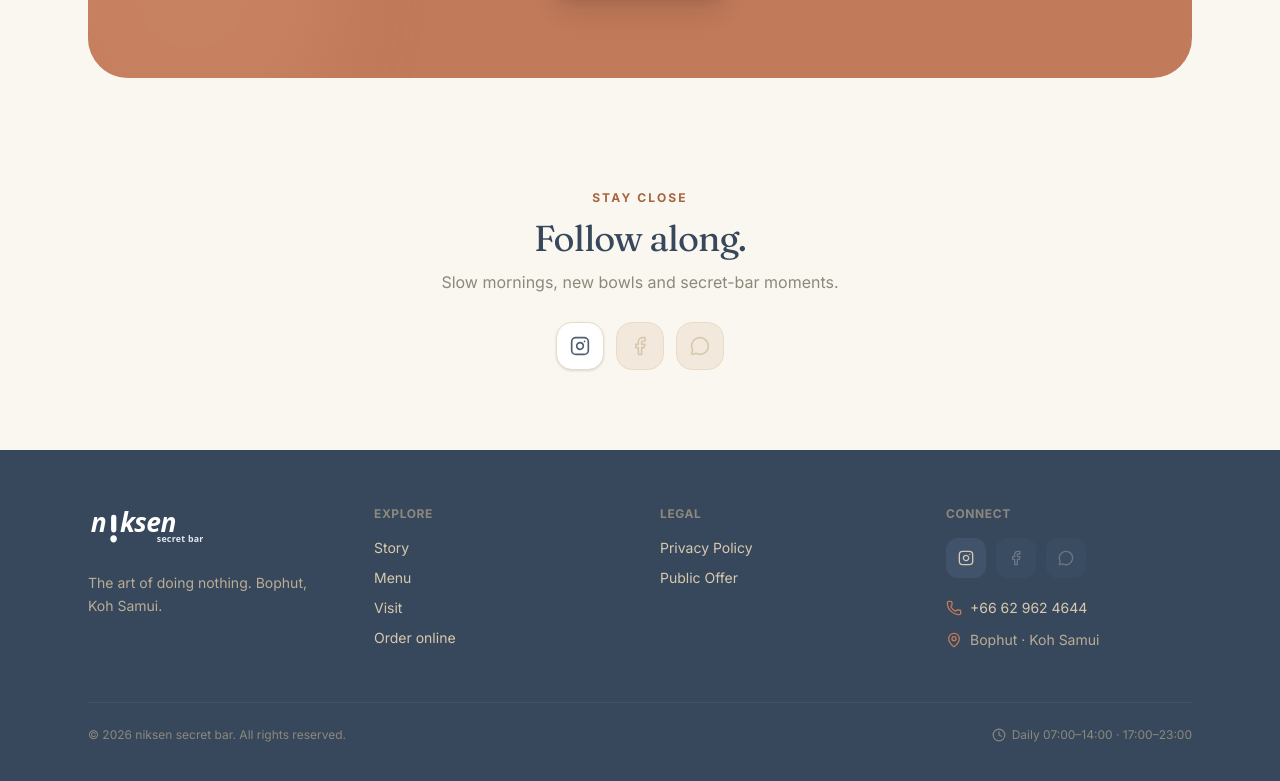
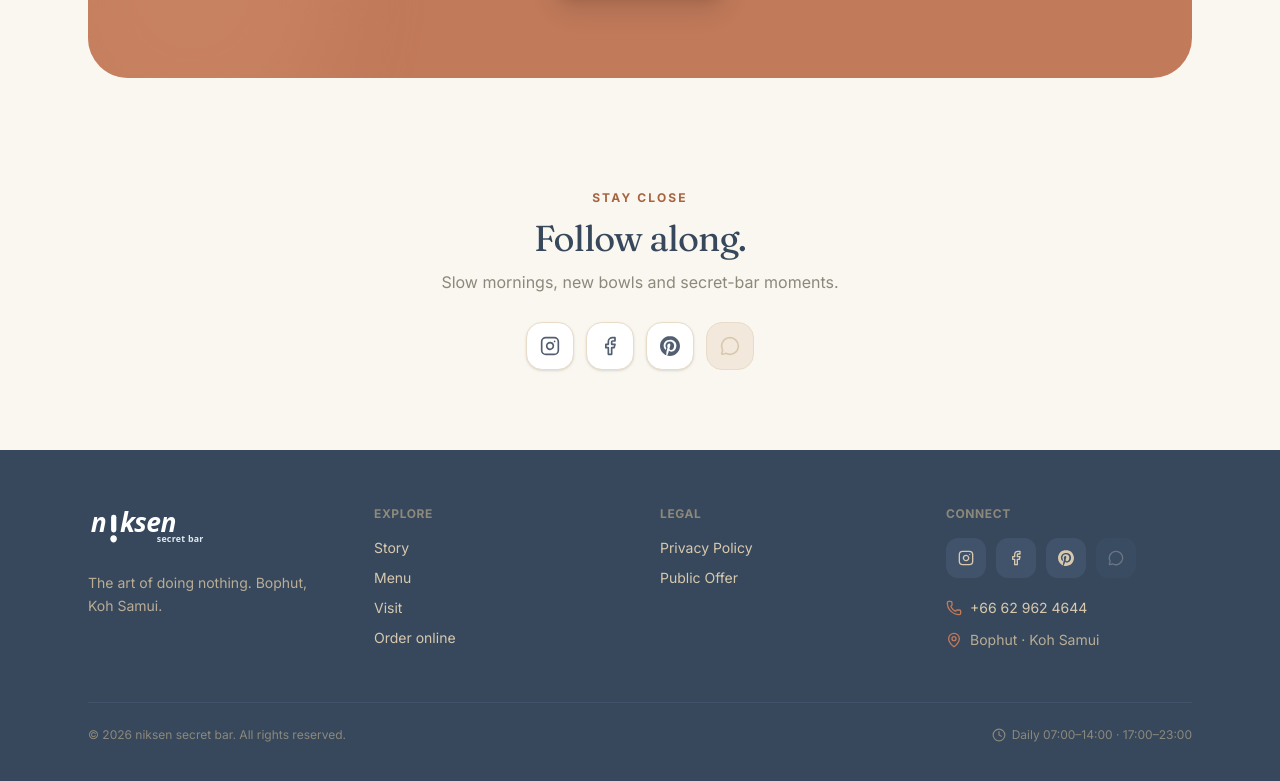
Before and after one commit to jajahhhhhhh/MENU-App-niksen, a React (Vite) app: page / in a window 1280 px wide. Shown: the part 3993-4774 px from the top of the page. Built offline with nearby package versions, Linux system fonts and the light colour scheme.

Commit message:
Socials: wire Facebook page + Pinterest (custom glyph); add both to schema sameAs
Co-Authored-By: Claude Opus 4.8 <noreply@anthropic.com>

```diff
--- a/index.html
+++ b/index.html
@@ -47,7 +47,11 @@
         "longitude": 100.061278
       },
       "hasMap": "https://www.google.com/maps/search/?api=1&query=9.530061,100.061278",
-      "sameAs": ["https://www.instagram.com/niksen.ch/"]
+      "sameAs": [
+        "https://www.instagram.com/niksen.ch/",
+        "https://www.facebook.com/profile.php?id=61585081873147",
+        "https://www.pinterest.com/howtoniksen/"
+      ]
     }
     </script>
     <link rel="preconnect" href="https://fonts.googleapis.com" />
--- a/src/LandingPage.tsx
+++ b/src/LandingPage.tsx
@@ -18,11 +18,12 @@ const ORDER_URL = '/order';
 const MAP_COORDS = '9.530061,100.061278';
 const MAPS_URL = `https://www.google.com/maps/search/?api=1&query=${MAP_COORDS}`;
 const MAP_EMBED = `https://www.google.com/maps?q=${MAP_COORDS}&z=17&output=embed`;
-// Instagram: @niksen.ch. Add Facebook / LINE links when live
-// (real http(s) URLs render as active icons; '#' stays inactive / "Coming soon").
+// Real http(s) URLs render as active icons; '#' stays inactive / "coming soon".
+// LINE: paste the Official Account add-friend link (https://lin.ee/…) when created.
 const SOCIALS = {
   instagram: 'https://www.instagram.com/niksen.ch/',
-  facebook: '#',
+  facebook: 'https://www.facebook.com/profile.php?id=61585081873147',
+  pinterest: 'https://www.pinterest.com/howtoniksen/',
   line: '#',
 };
 const DELIVERY: { name: string; href: string }[] = [
@@ -34,6 +35,13 @@ const DELIVERY: { name: string; href: string }[] = [
 const isLive = (href: string) => /^https?:\/\//.test(href);
 
 const PILLAR_ICON = { coffee: Coffee, leaf: Leaf, moon: Moon } as const;
+
+// lucide has no Pinterest glyph — minimal brand mark, inherits currentColor like the rest.
+const PinterestIcon = ({ className }: { className?: string }) => (
+  <svg viewBox="0 0 24 24" fill="currentColor" aria-hidden="true" className={className}>
+    <path d="M12.017 0C5.396 0 .029 5.367.029 11.987c0 5.079 3.158 9.417 7.618 11.162-.105-.949-.199-2.403.041-3.439.219-.937 1.406-5.957 1.406-5.957s-.359-.72-.359-1.781c0-1.663.967-2.911 2.168-2.911 1.024 0 1.518.769 1.518 1.688 0 1.029-.653 2.567-.992 3.992-.285 1.193.6 2.165 1.775 2.165 2.128 0 3.768-2.245 3.768-5.487 0-2.861-2.063-4.869-5.008-4.869-3.41 0-5.409 2.562-5.409 5.199 0 1.033.394 2.143.889 2.741.099.12.112.225.085.345-.09.375-.293 1.199-.334 1.363-.053.225-.172.271-.401.165-1.495-.69-2.433-2.878-2.433-4.646 0-3.776 2.748-7.252 7.92-7.252 4.158 0 7.392 2.967 7.392 6.923 0 4.135-2.607 7.462-6.233 7.462-1.214 0-2.354-.629-2.758-1.379l-.749 2.848c-.269 1.045-1.004 2.352-1.498 3.146 1.123.345 2.306.535 3.55.535 6.607 0 11.985-5.365 11.985-11.987C23.97 5.39 18.592.026 11.985.026L12.017 0z" />
+  </svg>
+);
 
 const LandingPage: React.FC = () => {
   const [lang, setLang] = useState<Lang>(detectLang());
@@ -497,6 +505,7 @@ const LandingPage: React.FC = () => {
             {[
               { icon: Instagram, href: SOCIALS.instagram, label: 'Instagram' },
               { icon: Facebook, href: SOCIALS.facebook, label: 'Facebook' },
+              { icon: PinterestIcon, href: SOCIALS.pinterest, label: 'Pinterest' },
               { icon: MessageCircle, href: SOCIALS.line, label: 'LINE' },
             ].map(({ icon: Icon, href, label }) => (
               isLive(href) ? (
@@ -557,6 +566,7 @@ const LandingPage: React.FC = () => {
                 {[
                   { icon: Instagram, href: SOCIALS.instagram, label: 'Instagram' },
                   { icon: Facebook, href: SOCIALS.facebook, label: 'Facebook' },
+                  { icon: PinterestIcon, href: SOCIALS.pinterest, label: 'Pinterest' },
                   { icon: MessageCircle, href: SOCIALS.line, label: 'LINE' },
                 ].map(({ icon: Icon, href, label }) => (
                   isLive(href) ? (
```
